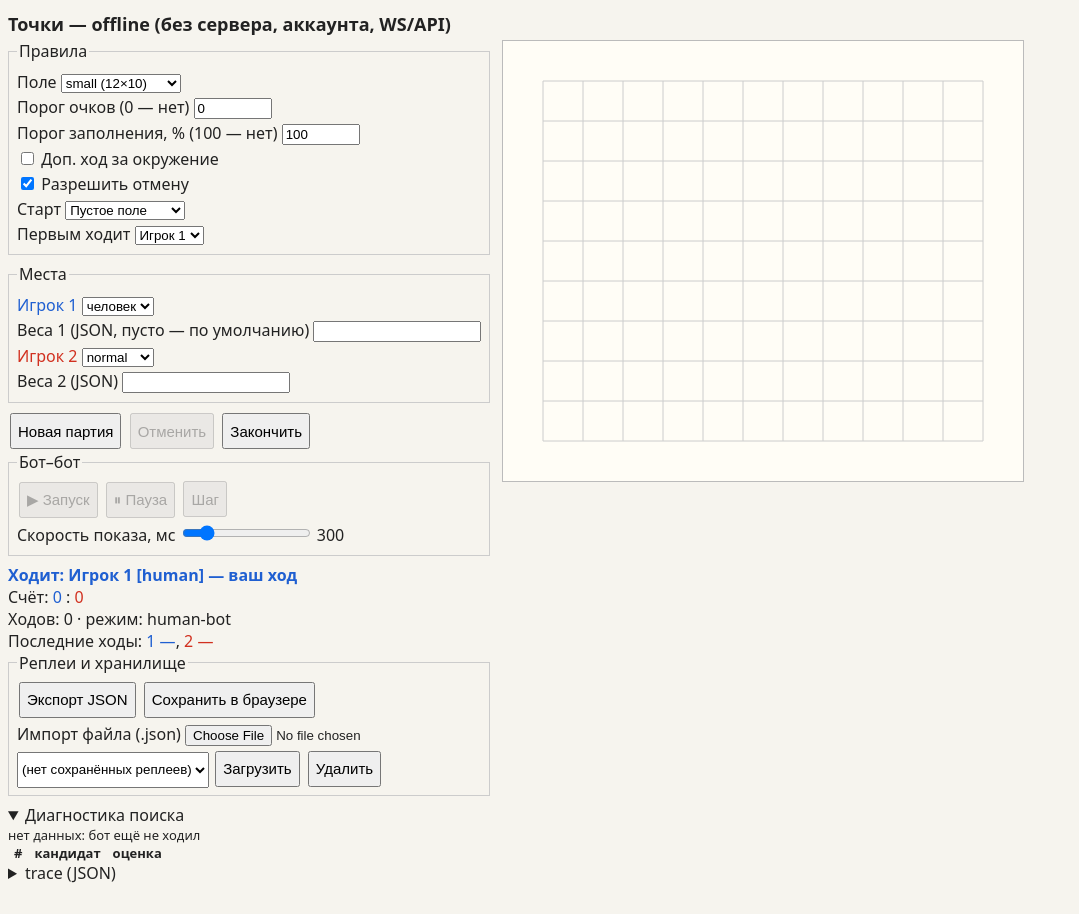
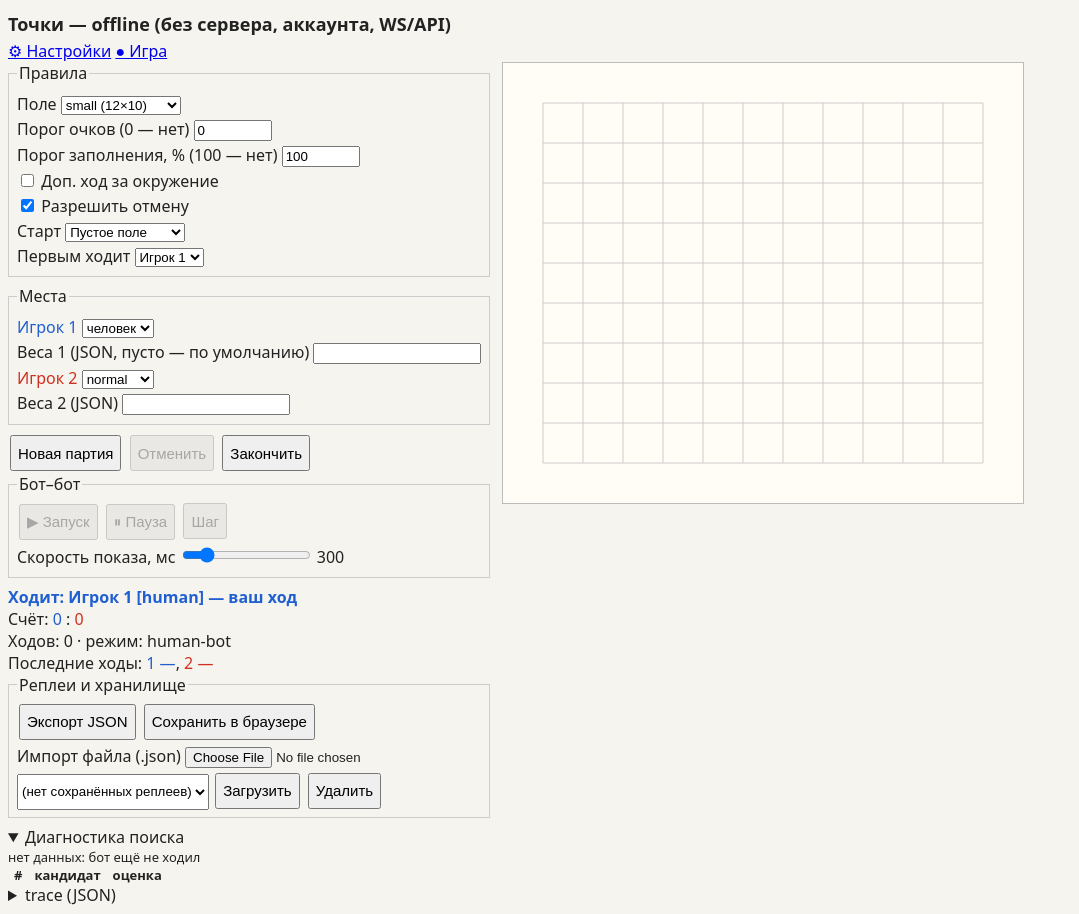
Before and after one commit to mlaa4ml/tochki-multiplayer, a website: page offline/index.html in a window 1280 px wide. Shown: the whole page, without its empty margins (0-1079 px from the left). Before the commit the page ends 892 px from the top, so only its background shows below. Drawn offline with Linux system fonts and the light colour scheme.

Commit message:
offline/index.html: patch

```diff
--- a/offline/index.html
+++ b/offline/index.html
@@ -21,6 +21,11 @@
 </head>
 <body>
 <h1 style="font-size:18px;margin:4px 0">Точки — offline (без сервера, аккаунта, WS/API)</h1>
+<nav id="tabs">
+  <a href="#settings" id="tabSettings">⚙ Настройки</a>
+  <a href="#game" id="tabGame">● Игра</a>
+</nav>
+<section id="viewSettings" class="view">
 <div class="wrap">
   <div class="panel">
     <fieldset><legend>Правила</legend>
```
